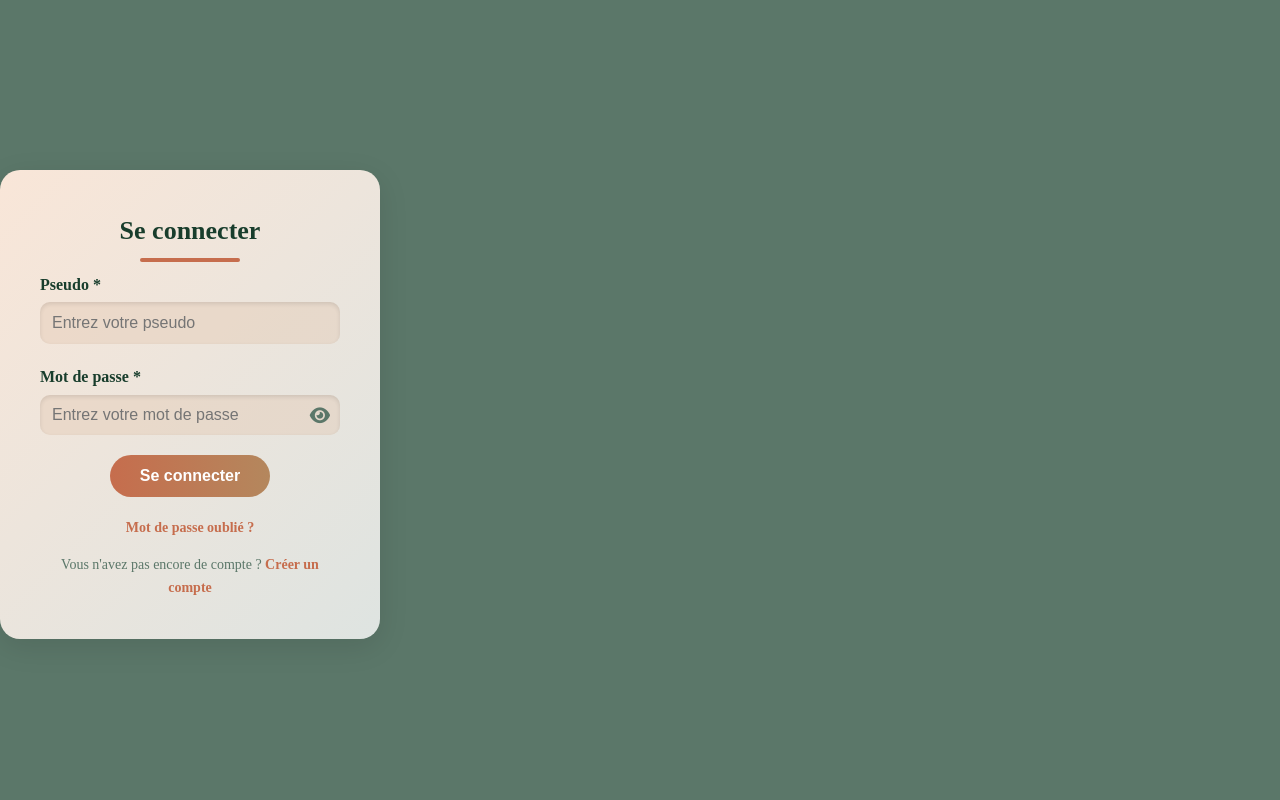
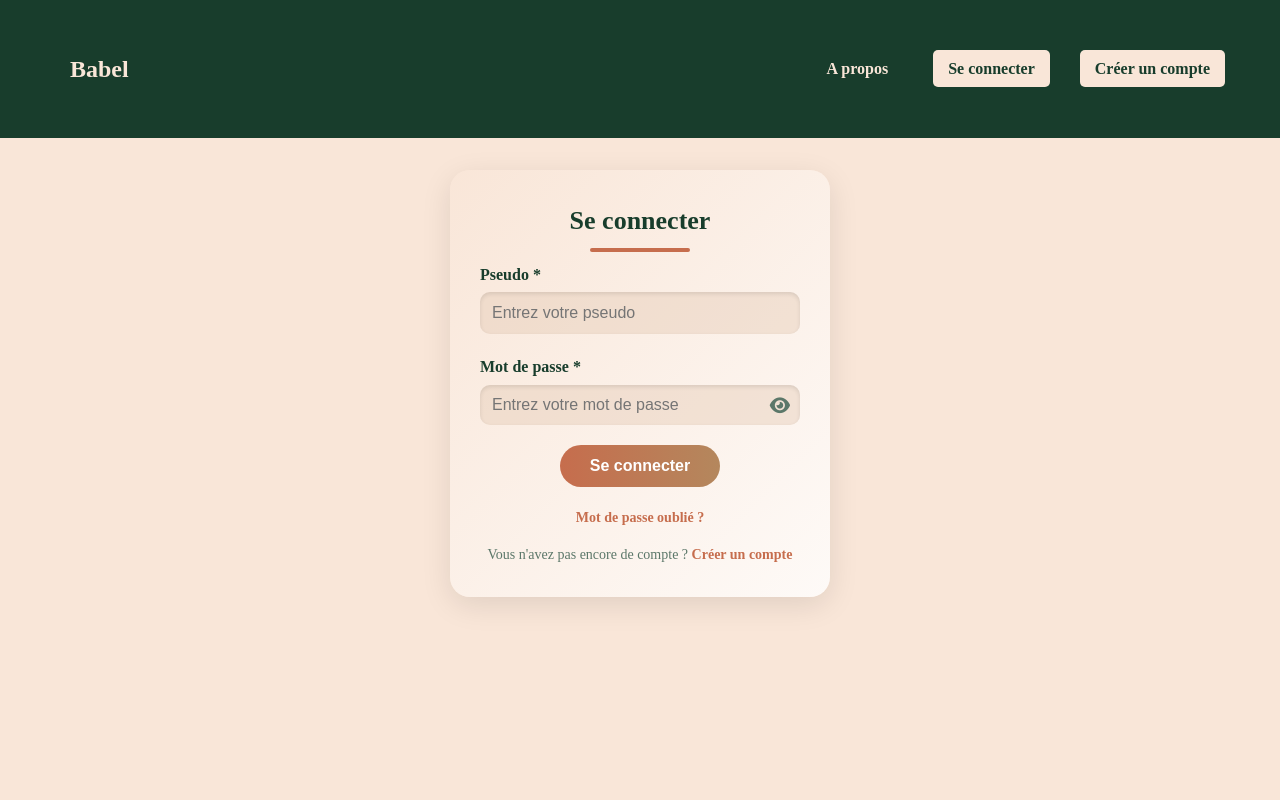
Before and after one commit to ctkix98/phpProjet, a PHP site: page /pages/connexion.html in a window 1280 px wide. Run offline with PHP 8.4, Linux system fonts and the light colour scheme.

Commit message:
header in style.css for inscription and connexion

```diff
--- a/assets/css/connexion.css
+++ b/assets/css/connexion.css
@@ -1,17 +1,13 @@
 /* Conteneur principal */
-body{
-    background-color: var(--medium-green);
-}
-
 main {
+  width: 100%;
+  max-width: 380px;
+  margin: 150px auto 20px;
+  padding: 30px;
   background: linear-gradient(135deg, var(--beige), rgba(255, 255, 255, 0.8));
   border-radius: 20px;
-    padding: 40px;
-    width: 100%;
-    max-width: 380px;
   text-align: center;
   box-shadow: 0 8px 30px rgba(0, 0, 0, 0.1);
-    position: relative;
   animation: fadeIn 1s ease-in-out;
 }
 
--- a/assets/css/style.css
+++ b/assets/css/style.css
@@ -26,7 +26,7 @@ header {
   left: 0;
   z-index: 100;
   background-color: var(--dark-green);
-  padding: 20px 0;
+  padding: 50px 20px;
 }
 
 header ul {
--- a/pages/connexion.html
+++ b/pages/connexion.html
@@ -14,6 +14,14 @@
     <!--<script src="../assets/js/connexion.js" defer></script>-->
   </head>
   <body>
+    <header>
+      <ul>
+          <li><a href="index.php">Babel</a></li>
+          <li><a href="about.php">A propos</a></li>
+              <li id="connexion"><a href="connexion.html">Se connecter</a></li>
+              <li id="nouveauCompte"><a href="inscription.html">Créer un compte</a></li>
+      </ul>
+    </header>
     <main>
       <section>
         <h1 id="login-section">Se connecter</h1>
```
Also changed, not shown: assets/css/inscription.css (+0 -53 lines). Lines whose indentation alone changed are shown as unchanged.
